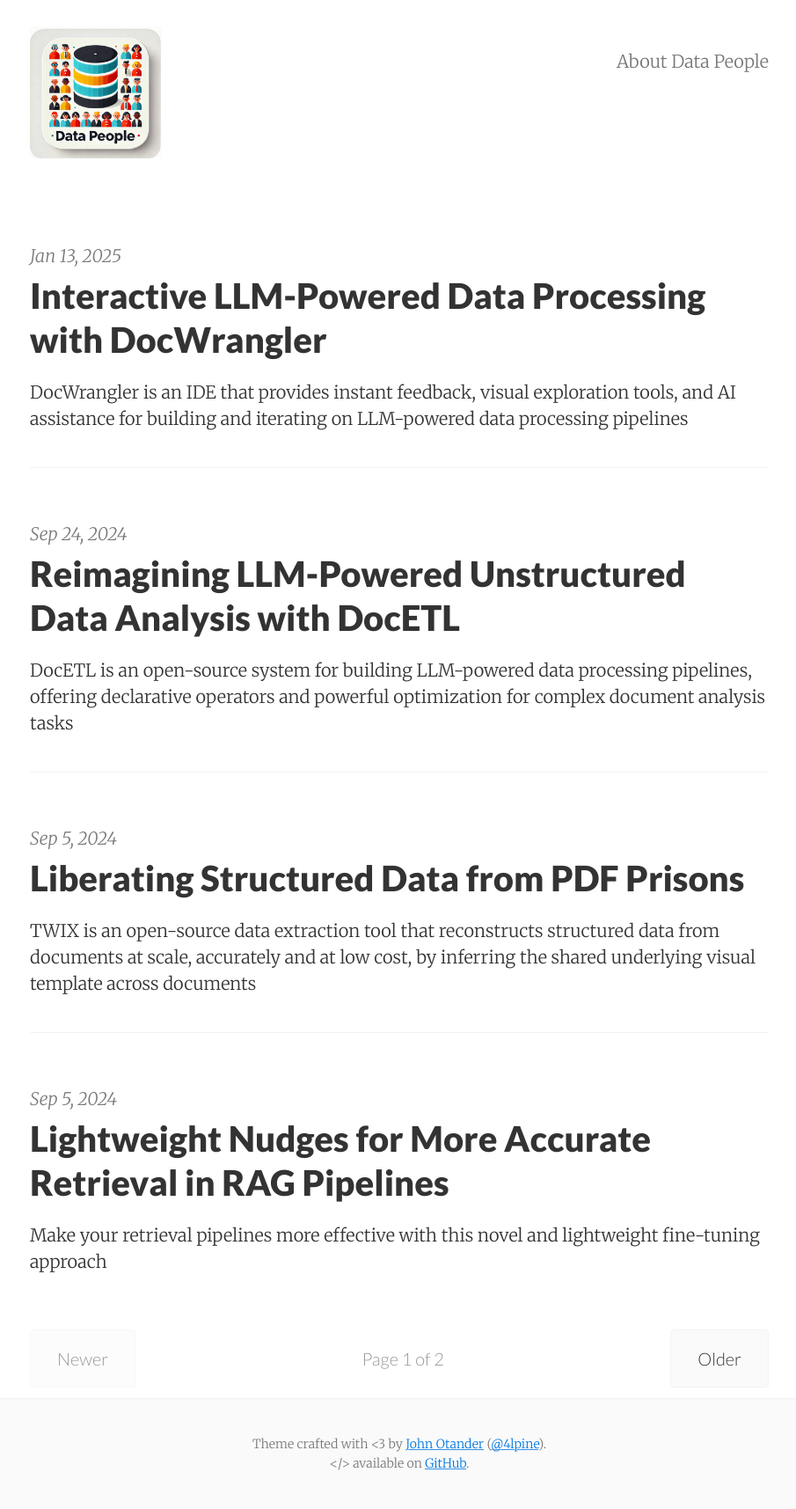
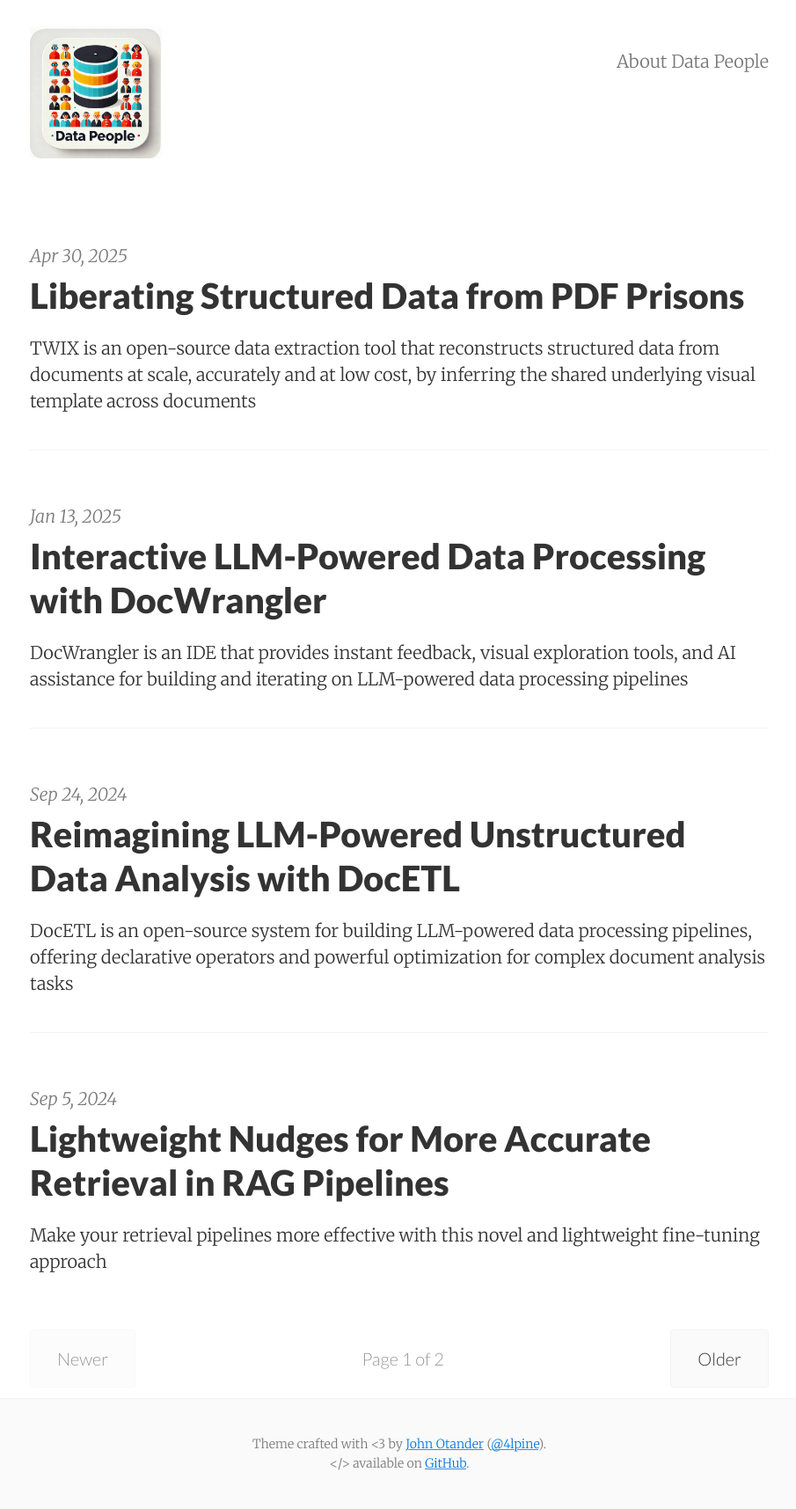
Before and after one commit to data-people-group/data-people-group.github.io, a Jekyll site: the page built from index.html, in a window 1280 px wide. Shown: the whole page at 88% size, without its empty margins (186-1091 px from the left). Built offline with Jekyll 4.4.1, drawn with Linux system fonts in a browser that asks for light colours; nearby versions of some CDN libraries; the list of posts is cut into pages by our own code.

Commit message:
update date

```diff
--- a/_posts/2025-04-27-twix.md
+++ b/_posts/2025-04-27-twix.md
@@ -1,7 +1,7 @@
 ---
 layout:     post
 title:      Liberating Structured Data from PDF Prisons
-date:       2024-09-05
+date:       2025-04-30
 authors:    <a href="https://yiminglin18.com">Yiming Lin</a>, <a href="https://adityagp.net">Aditya Parameswaran</a>, <a href="https://people.eecs.berkeley.edu/~akcheung/">Alvin Cheung</a>
 summary:  TWIX is an open-source data extraction tool that reconstructs structured data from documents at scale, accurately and at low cost, by inferring the shared underlying visual template across documents
 categories: blogs
```
